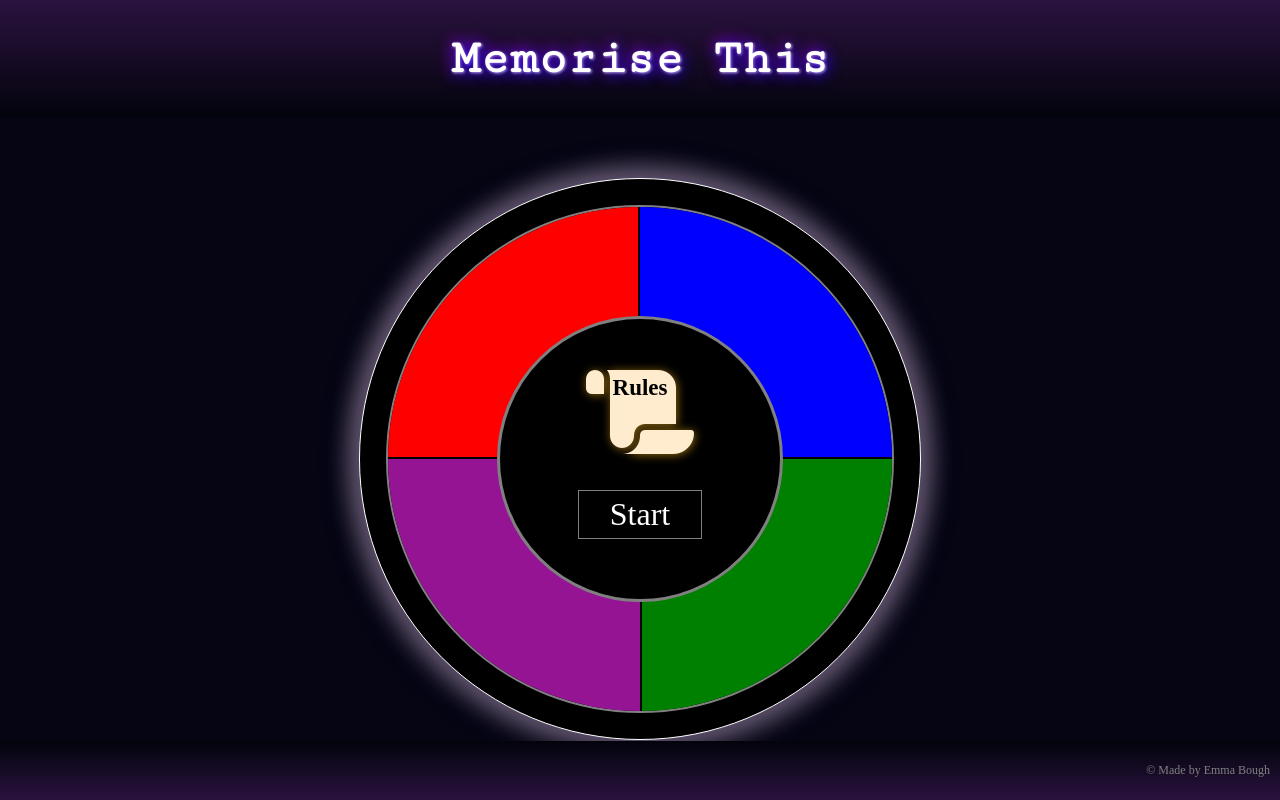
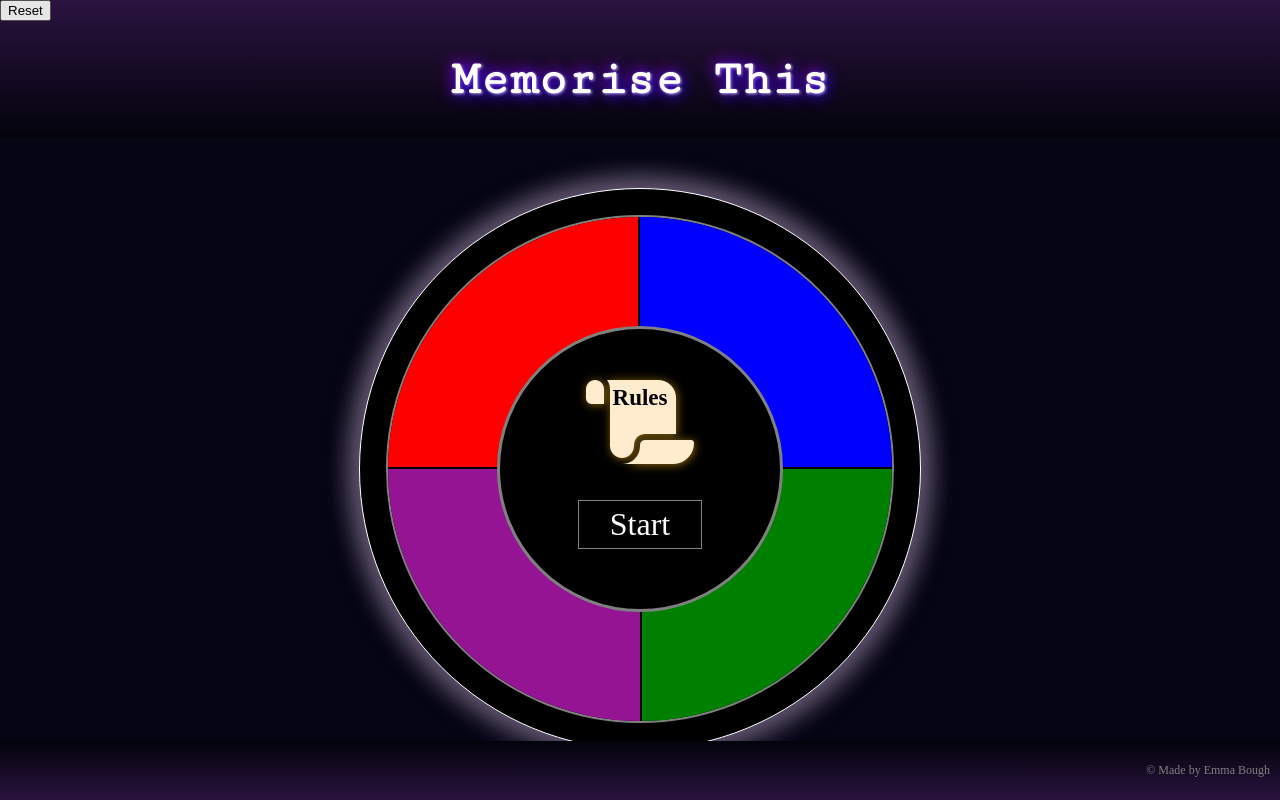
Before and after one commit to twitch10126/memorise-this, a website: page index.html in a window 1280 px wide. Drawn offline with nearby package versions, Linux system fonts and the light colour scheme.

Commit message:
Add reset button to index.html

```diff
--- a/index.html
+++ b/index.html
@@ -13,10 +13,13 @@
 
 <body>
     <header>
+        <!-- reset button -->
+        <button class="reset">Reset</button>
         <h1>Memorise This</h1>
     </header>
     <main>
         <section id="game">
+
             <!-- game base outter black ring  -->
             <div class="game-outter">
                 <!-- game inner holds the coloured buttons -->
@@ -29,15 +32,18 @@
                 </div>
                 <!-- center circle holds the start button and score -->
                 <div class="center-circle">
-                    <div class="rules ">
+                    <div class="rules">
                         <i class="fa-solid fa-scroll fa-3x"></i>
                         <span class="overlay-text">Rules</span>
                     </div>
-                    <div class="start border">Start</div> <!-- before game begins set to Start, afterwards set to Score: -->
+                    <div class="start border"><span>Start</span></div>
+                    <!-- before game begins set to Start, afterwards set to Score: -->
                     <div id="score" class="hidden">5</div>
                 </div>
             </div>
+
         </section>
+
     </main>
     <footer>
         <div id="footer">
```
